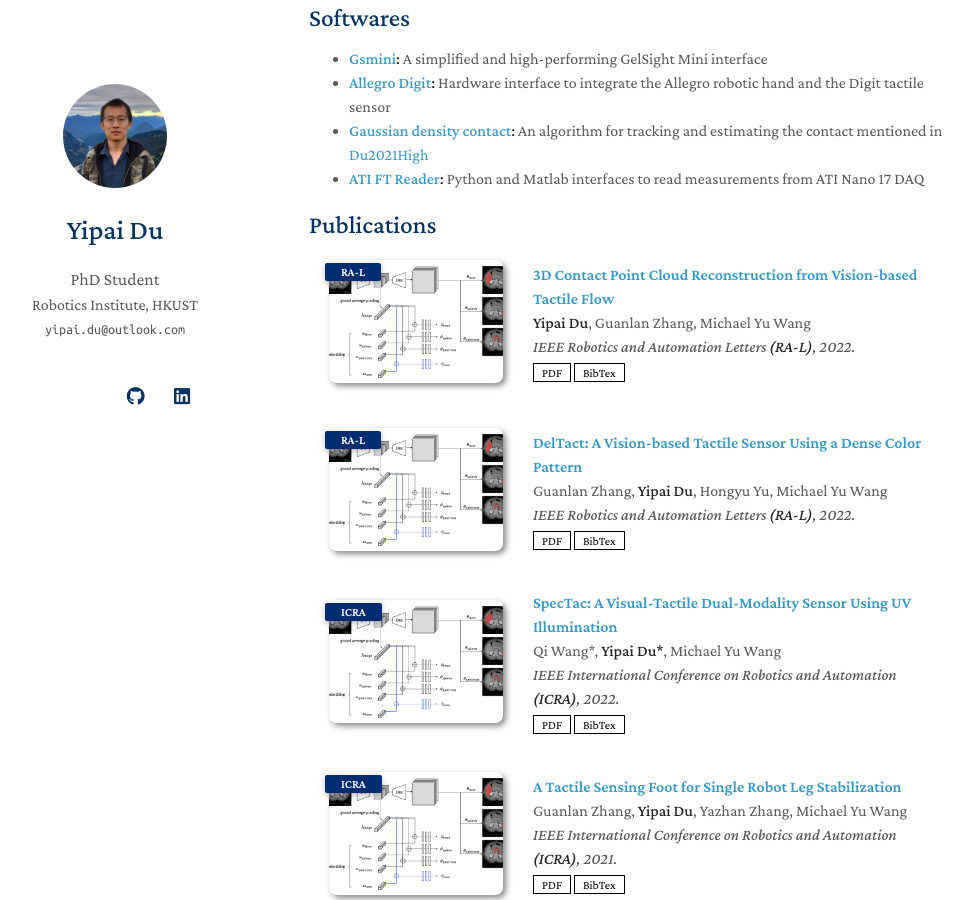
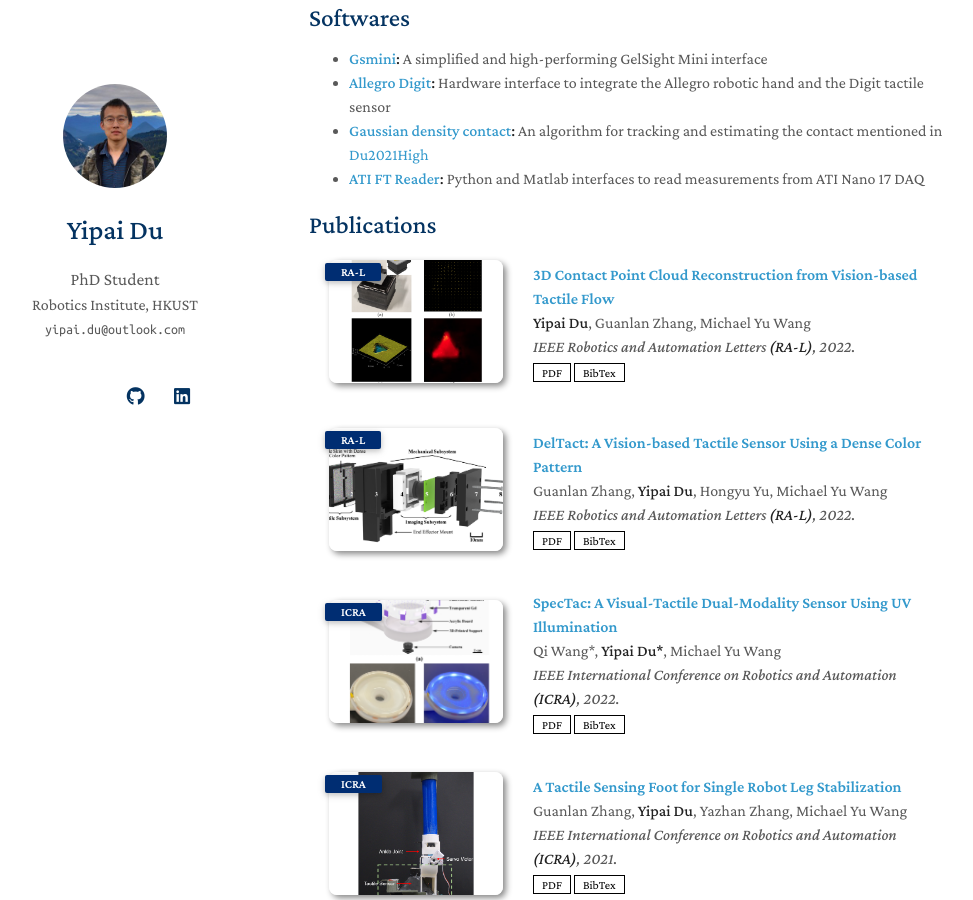
Before and after one commit to duyipai/duyipai.github.io, a Jekyll site: the page built from index.md, in a window 1280 px wide and 900 px high, scrolled down 922 px. Shown: the whole window, without its empty margins (161-1134 px from the left). Built offline with Jekyll 4.4.1, drawn with Linux system fonts in a browser that asks for light colours; nearby versions of some CDN libraries; a style sheet for code colours, icons or effects is not loaded; our own code applies the rules of GitHub Pages for plain Markdown files.

Commit message:
update publication images

```diff
--- a/_data/publications.yml
+++ b/_data/publications.yml
@@ -6,7 +6,7 @@ main:
     conference: IEEE Robotics and Automation Letters <strong>(RA-L)</strong>, 2022.
     pdf: ./assets/files/Du20223D.pdf
     bibtex: ./assets/files/Du20223D.txt
-    image: ./assets/img/teaser_example_2.png
+    image: ./assets/img/Du20223D.png
 
   - title: "DelTact: A Vision-based Tactile Sensor Using a Dense Color Pattern"
     authors: Guanlan Zhang, <strong>Yipai Du</strong>, Hongyu Yu, Michael Yu Wang
@@ -14,7 +14,7 @@ main:
     conference: IEEE Robotics and Automation Letters <strong>(RA-L)</strong>, 2022.
     pdf: ./assets/files/Zhang2022DelTact.pdf
     bibtex: ./assets/files/Zhang2022DelTact.txt
-    image: ./assets/img/teaser_example_2.png
+    image: ./assets/img/Zhang2022DelTact.png
 
   - title: "SpecTac: A Visual-Tactile Dual-Modality Sensor Using UV Illumination"
     authors: Qi Wang*, <strong>Yipai Du*</strong>, Michael Yu Wang
@@ -22,7 +22,7 @@ main:
     conference: IEEE International Conference on Robotics and Automation <strong>(ICRA)</strong>, 2022.
     pdf: ./assets/files/Wang2022SpecTac.pdf
     bibtex: ./assets/files/Wang2022SpecTac.txt
-    image: ./assets/img/teaser_example_2.png
+    image: ./assets/img/Wang2022SpecTac.png
 
   - title: A Tactile Sensing Foot for Single Robot Leg Stabilization
     authors: Guanlan Zhang, <strong>Yipai Du</strong>, Yazhan Zhang, Michael Yu Wang
@@ -30,7 +30,7 @@ main:
     conference: IEEE International Conference on Robotics and Automation <strong>(ICRA)</strong>, 2021.
     pdf: ./assets/files/Zhang2021Tactile.pdf
     bibtex: ./assets/files/Zhang2021Tactile.txt
-    image: ./assets/img/teaser_example_2.png
+    image: ./assets/img/Zhang2021Tactile.png
 
   - title: High-resolution 3-dimensional Contact Deformation Tracking for FingerVision Sensor with Dense Random Color Pattern
     authors: <strong>Yipai Du</strong>, Guanlan Zhang, Yazhan Zhang, Michael Yu Wang
@@ -39,7 +39,7 @@ main:
     pdf: ./assets/files/Du2021High.pdf
     code: https://github.com/duyipai/Contact-Modelling-with-Gaussian-Density
     bibtex: ./assets/files/Du2021High.txt
-    image: ./assets/img/teaser_example_2.png
+    image: ./assets/img/Du2021High.png
 
   - title: VTacArm. A Vision-based Tactile Sensing Augmented Robotic Arm with Application to Human-robot Interaction
     authors: Yazhan Zhang, Guanlan Zhang, <strong>Yipai Du</strong>, Michael Yu Wang
@@ -47,7 +47,7 @@ main:
     conference:  IEEE International Conference on Automation Science and Engineering <strong>(CASE)</strong>, 2020.
     pdf: ./assets/files/Zhang2020VTacArm.pdf
     bibtex: ./assets/files/Zhang2020VTacArm.txt
-    image: ./assets/img/teaser_example_2.png
+    image: ./assets/img/Zhang2020VTacArm.png
 
   - title: Automated Underwater Pipeline Damage Detection Using Neural Nets
     authors: Jiajun Shi, Wenjie Yin, <strong>Yipai Du</strong>, John Folkesson
@@ -56,7 +56,7 @@ main:
     pdf: ./assets/files/Shi2019Automated.pdf
     code: https://github.com/duyipai/Underwater_pipe_crack_detection
     bibtex: ./assets/files/Shi2019Automated.txt
-    image: ./assets/img/teaser_example_2.png
+    image: ./assets/img/Shi2019Automated.png
 
   # - title: "Mnemonics Training: Multi-Class Incremental Learning without Forgetting"
   #   authors: <strong>Yaoyao Liu</strong>, Yuting Su, An-An Liu, Bernt Schiele, Qianru Sun
```
Also changed, not shown: assets/img/Du2021High.png (added), assets/img/Du20223D.png (added), assets/img/Shi2019Automated.png (added), assets/img/Wang2022SpecTac.png (added), assets/img/Zhang2020VTacArm.png (added), assets/img/Zhang2021Tactile.png (added), assets/img/Zhang2022DelTact.png (added), assets/img/teaser_example.png (deleted), assets/img/teaser_example_2.png (deleted).
